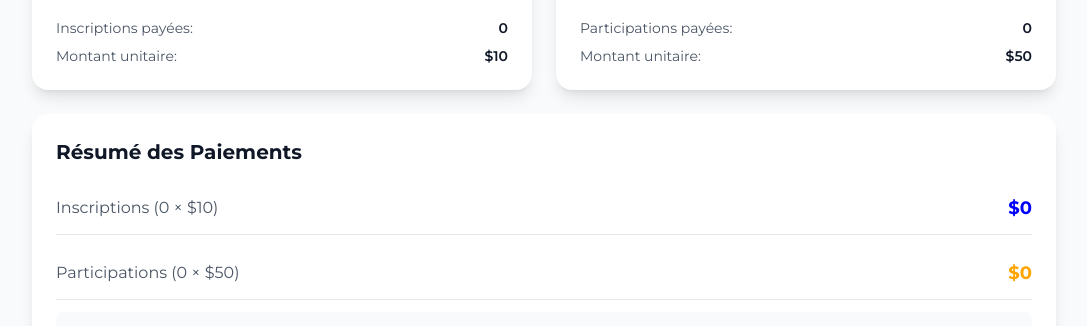
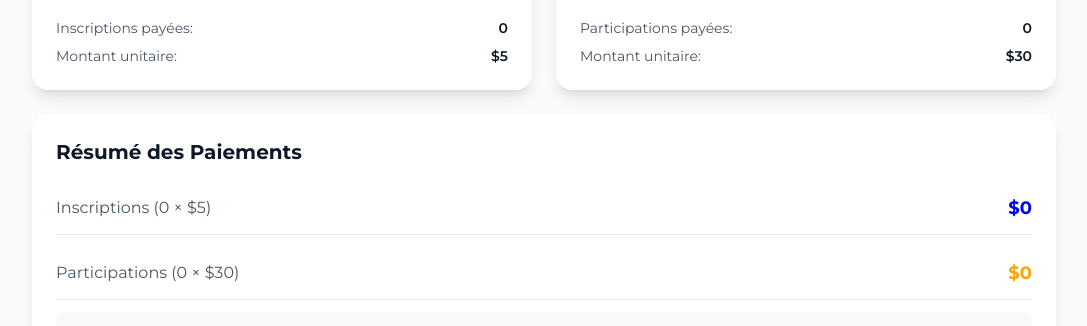
Before and after one commit to Gedeon-luzolo/creative_concept, a Next.js app: page /admin/paiements in a window 1280 px wide. Shown: the part 438-764 px from the top of the page, without its empty margins (96-1183 px from the left). Built offline with nearby package versions, Linux system fonts and the light colour scheme; no server answers; the database is empty.

Commit message:
fix : correction bug des contants

```diff
--- a/app/admin/paiements/page.tsx
+++ b/app/admin/paiements/page.tsx
@@ -116,7 +116,7 @@ export default function PaiementsPage() {
                   </div>
                   <div className="flex justify-between">
                     <span className="text-gray-600">Montant unitaire:</span>
-                    <span className="font-semibold text-gray-900">$10</span>
+                    <span className="font-semibold text-gray-900">$5</span>
                   </div>
                 </div>
               </div>
@@ -147,7 +147,7 @@ export default function PaiementsPage() {
                   </div>
                   <div className="flex justify-between">
                     <span className="text-gray-600">Montant unitaire:</span>
-                    <span className="font-semibold text-gray-900">$50</span>
+                    <span className="font-semibold text-gray-900">$30</span>
                   </div>
                 </div>
               </div>
@@ -161,7 +161,7 @@ export default function PaiementsPage() {
               <div className="space-y-3">
                 <div className="flex justify-between items-center py-3 border-b border-gray-200">
                   <span className="text-gray-600">
-                    Inscriptions ({stats.paidInscriptions} × $10)
+                    Inscriptions ({stats.paidInscriptions} × $5)
                   </span>
                   <span className="text-lg font-bold text-[#0000ff]">
                     ${stats.inscriptionRevenue}
@@ -169,7 +169,7 @@ export default function PaiementsPage() {
                 </div>
                 <div className="flex justify-between items-center py-3 border-b border-gray-200">
                   <span className="text-gray-600">
-                    Participations ({stats.paidParticipations} × $50)
+                    Participations ({stats.paidParticipations} × $30)
                   </span>
                   <span className="text-lg font-bold text-[#ffa500]">
                     ${stats.participationRevenue}
--- a/src/components/admin/InscriptionCard.tsx
+++ b/src/components/admin/InscriptionCard.tsx
@@ -6,7 +6,6 @@ import {
   FaCheckCircle,
   FaTimesCircle,
   FaIdCard,
-  FaDownload,
   FaWhatsapp,
 } from "react-icons/fa";
 import { Inscription, PaymentStatus } from "@/src/types/incription";
```
